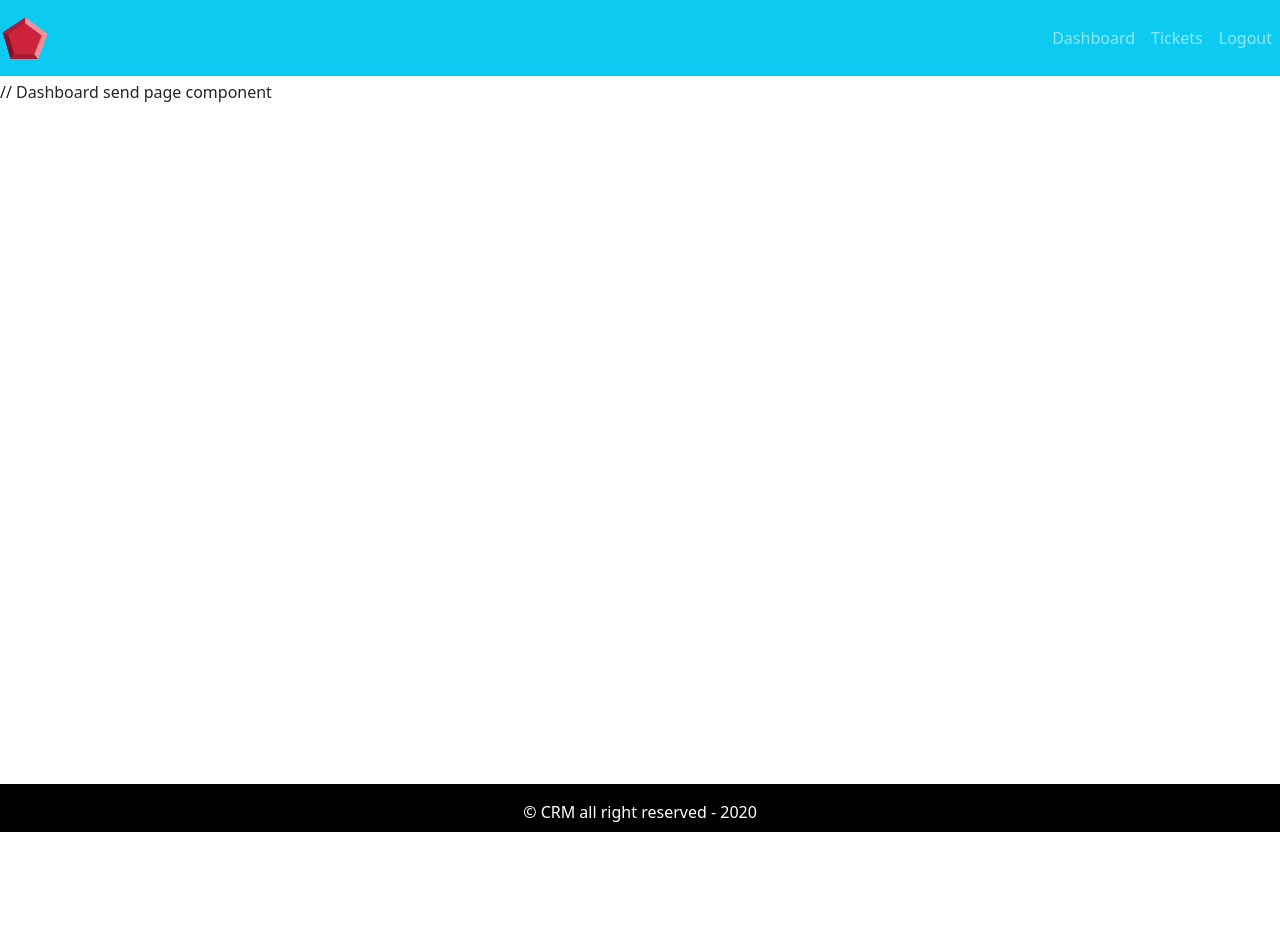
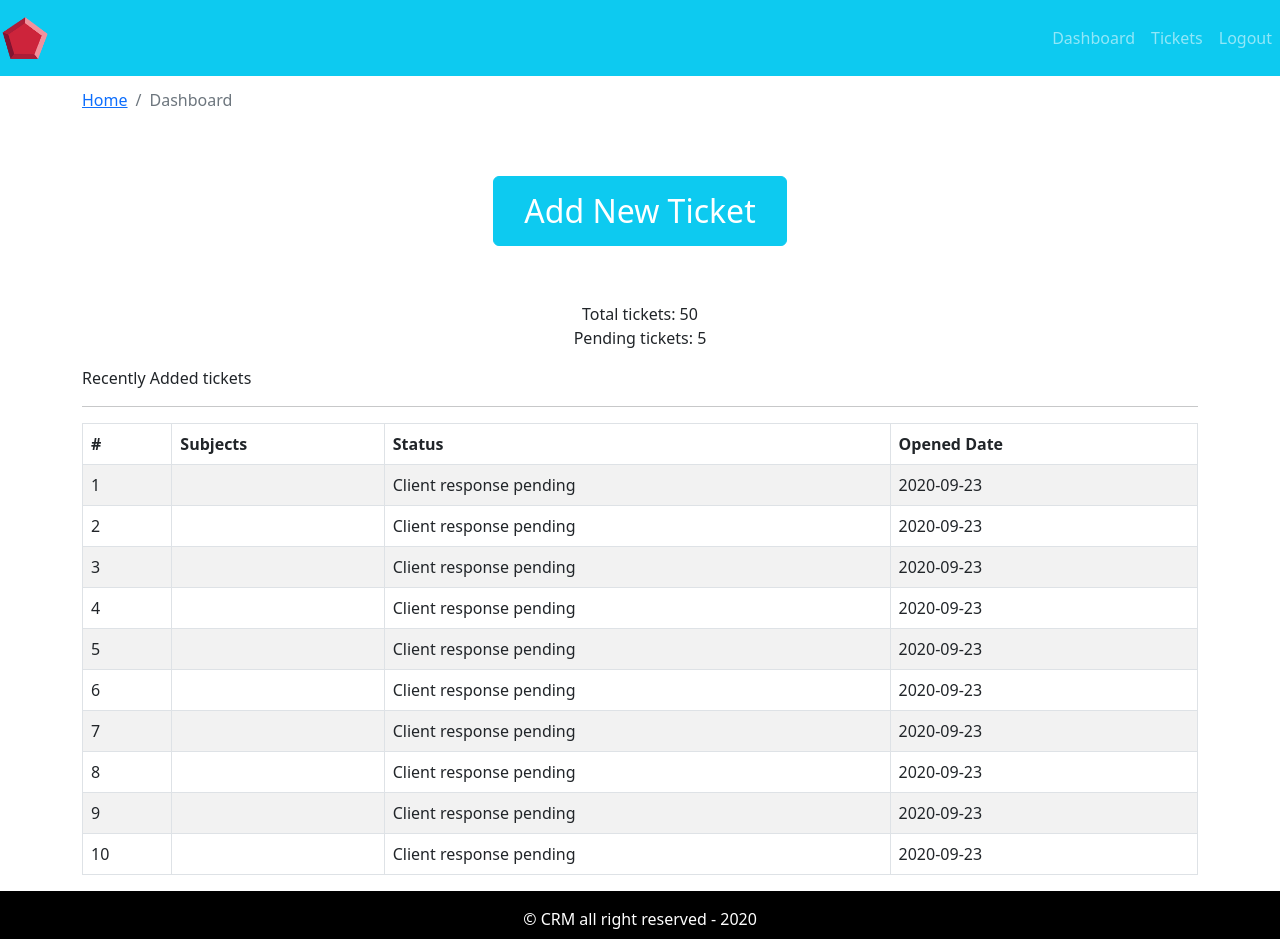
Before and after one commit to Strongee/crm-frontend, a React (Create React App) app: page / in a window 1280 px wide. Before the commit the page ends 832 px from the top, so only its background shows below. Built offline with nearby package versions, Linux system fonts and the light colour scheme.

Commit message:
breadcrumb added

```diff
--- a/src/App.js
+++ b/src/App.js
@@ -3,14 +3,14 @@
 import { DefaultLayout } from "./layout/DefaultLayout";
 
 import { Entry } from "./pages/entry/Entry.page";
+import { Dashboard } from "./pages/dashboard/Dashboard.page";
 
 function App() {
   return (
     <div className="App">
       {/* <Entry /> */}
-      <DefaultLayout >
-        // Dashboard
-        send page component
+      <DefaultLayout>
+        <Dashboard />
       </DefaultLayout>
     </div>
   );
--- /dev/null
+++ b/src/assets/data/dummy-tickets.json
@@ -0,0 +1,52 @@
+[
+  {
+    "id": 1,
+    "status": "Client response pending",
+    "addedAt": "2020-09-23"
+  },
+  {
+    "id": 2,
+    "status": "Client response pending",
+    "addedAt": "2020-09-23"
+  },
+  {
+    "id": 3,
+    "status": "Client response pending",
+    "addedAt": "2020-09-23"
+  },
+  {
+    "id": 4,
+    "status": "Client response pending",
+    "addedAt": "2020-09-23"
+  },
+  {
+    "id": 5,
+    "status": "Client response pending",
+    "addedAt": "2020-09-23"
+  },
+  {
+    "id": 6,
+    "status": "Client response pending",
+    "addedAt": "2020-09-23"
+  },
+  {
+    "id": 7,
+    "status": "Client response pending",
+    "addedAt": "2020-09-23"
+  },
+  {
+    "id": 8,
+    "status": "Client response pending",
+    "addedAt": "2020-09-23"
+  },
+  {
+    "id": 9,
+    "status": "Client response pending",
+    "addedAt": "2020-09-23"
+  },
+  {
+    "id": 10,
+    "status": "Client response pending",
+    "addedAt": "2020-09-23"
+  }
+]
--- /dev/null
+++ b/src/components/breadcrumb/Breadcrumb.comp.js
@@ -0,0 +1,11 @@
+import React from "react";
+import { Breadcrumb } from "react-bootstrap";
+
+export const PageBreadcrumb = ({page}) => {
+  return (
+    <Breadcrumb>
+      <Breadcrumb.Item href="/">Home</Breadcrumb.Item>
+      <Breadcrumb.Item active>{page}</Breadcrumb.Item>
+    </Breadcrumb>
+  );
+};
--- /dev/null
+++ b/src/components/ticket-table/TicketTable.comp.js
@@ -0,0 +1,35 @@
+import React from "react";
+import { Table } from "react-bootstrap";
+
+export const TicketTable = ({ tickets }) => {
+  return (
+    <Table striped bordered hover>
+      <thead>
+        <tr className="fw-bold">
+          <td>#</td>
+          <td>Subjects</td>
+          <td>Status</td>
+          <td>Opened Date</td>
+        </tr>
+      </thead>
+      <tbody>
+        {tickets.length ? (
+          tickets.map((row) => (
+            <tr key={row.id}>
+              <td>{row.id}</td>
+              <td>{row.subject}</td>
+              <td>{row.status}</td>
+              <td>{row.addedAt}</td>
+            </tr>
+          ))
+        ) : (
+          <tr>
+            <td colSpan="4" className="text-center">
+              No ticket show
+            </td>
+          </tr>
+        )}
+      </tbody>
+    </Table>
+  );
+};
--- a/src/layout/DefaultLayout.js
+++ b/src/layout/DefaultLayout.js
@@ -2,14 +2,14 @@
 import { Footer } from "./partials/Footer.comp";
 import { Header } from "./partials/Header.comp";
 
-export const DefaultLayout = ({children}) => {
+export const DefaultLayout = ({ children }) => {
   return (
     <div>
       <div className="default-layout">
         <header className="header">
           <Header />
         </header>
-        <main className="main">{children}</main>
+        <main className="main mt-2">{children}</main>
         <footer className="footer">
           <Footer />
         </footer>
--- a/src/pages/dashboard/Dashboard.page.js
+++ b/src/pages/dashboard/Dashboard.page.js
@@ -1,8 +1,45 @@
-import React from 'react'
-import { Container, Row, Col } from 'react-bootstrap'
+import React from "react";
+import { Container, Row, Col, Button } from "react-bootstrap";
+import { TicketTable } from "../../components/ticket-table/TicketTable.comp";
+import tickets from "../../assets/data/dummy-tickets.json";
+import { PageBreadcrumb } from "../../components/breadcrumb/Breadcrumb.comp";
 
 export const Dashboard = () => {
   return (
-    <div>Dashboard</div>
-  )
-}
+    <Container>
+      <Row>
+        <Col>
+          <PageBreadcrumb page="Dashboard" />
+        </Col>
+      </Row>
+      <Row>
+        <Col className="text-center mt-5 mb-2">
+          <Button
+            variant="info"
+            style={{
+              fontSize: "2rem",
+              padding: "10px 30px",
+              color: "white",
+            }}>
+            Add New Ticket
+          </Button>
+        </Col>
+      </Row>
+      <Row>
+        <Col className="text-center mt-5 mb-2">
+          <div>Total tickets: 50</div>
+          <div>Pending tickets: 5</div>
+        </Col>
+      </Row>
+      <Row>
+        <Col className="mt-2">Recently Added tickets</Col>
+      </Row>
+      <hr />
+      <Row>
+        <Col className="recent-ticket">
+          <TicketTable tickets={tickets} />
+        </Col>
+      </Row>
+    </Container>
+  );
+};
```
